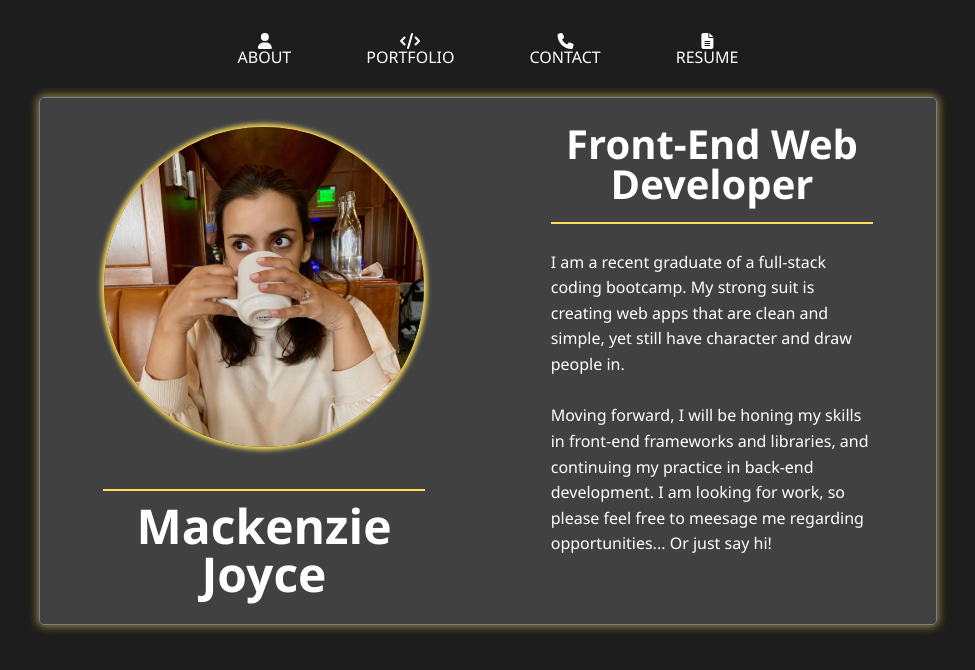
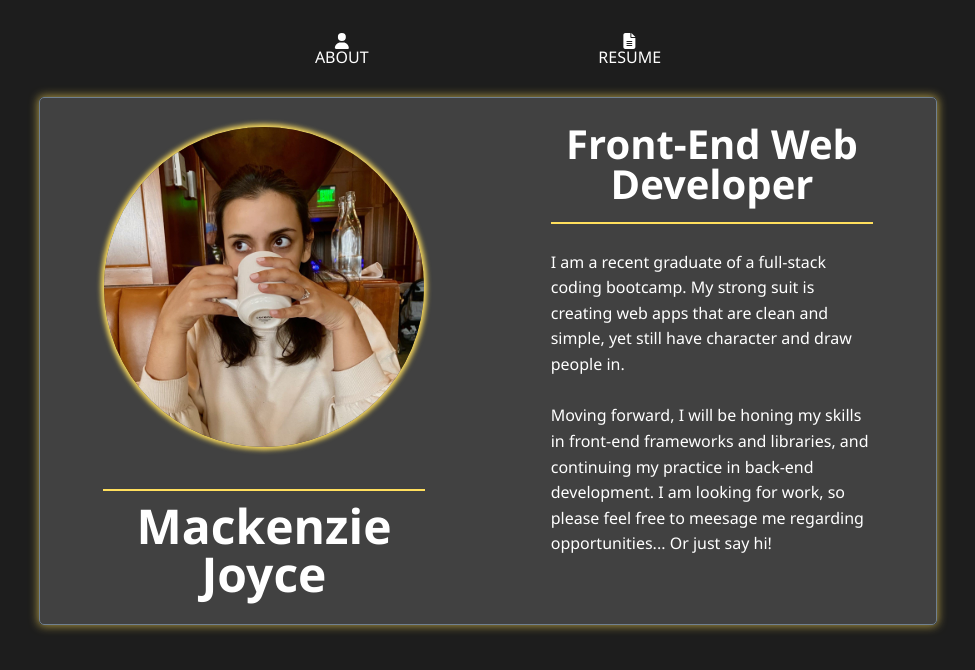
Before and after one commit to MackenzieJoyce/Portfolio, a React (Create React App) app: page / in a window 1280 px wide. Shown: the top 670 px of the page, without its empty margins (152-1127 px from the left). Built offline with nearby package versions, Linux system fonts and the light colour scheme.

Commit message:
commented out the portfolio and contact nav options for now

```diff
--- a/src/pages/components/NavTabs.js
+++ b/src/pages/components/NavTabs.js
@@ -38,15 +38,15 @@ const NavTabs = () => {
           <span>ABOUT</span>
         </Link>
 
-        <Link style={styles.navTab} className='navTab mobileView' to="/portfolio">
+        {/* <Link style={styles.navTab} className='navTab mobileView' to="/portfolio">
           <FontAwesomeIcon icon={faCode} />
           <span>PORTFOLIO</span>
-        </Link>
+        </Link> */}
 
-        <Link style={styles.navTab} className='navTab' to="/contact">
+        {/* <Link style={styles.navTab} className='navTab' to="/contact">
           <FontAwesomeIcon icon={faPhone} />
           <span>CONTACT</span>
-        </Link>
+        </Link> */}
 
         <Link style={styles.navTab} className='navTab' to="/resume">
           <FontAwesomeIcon icon={faFileLines} />
```
